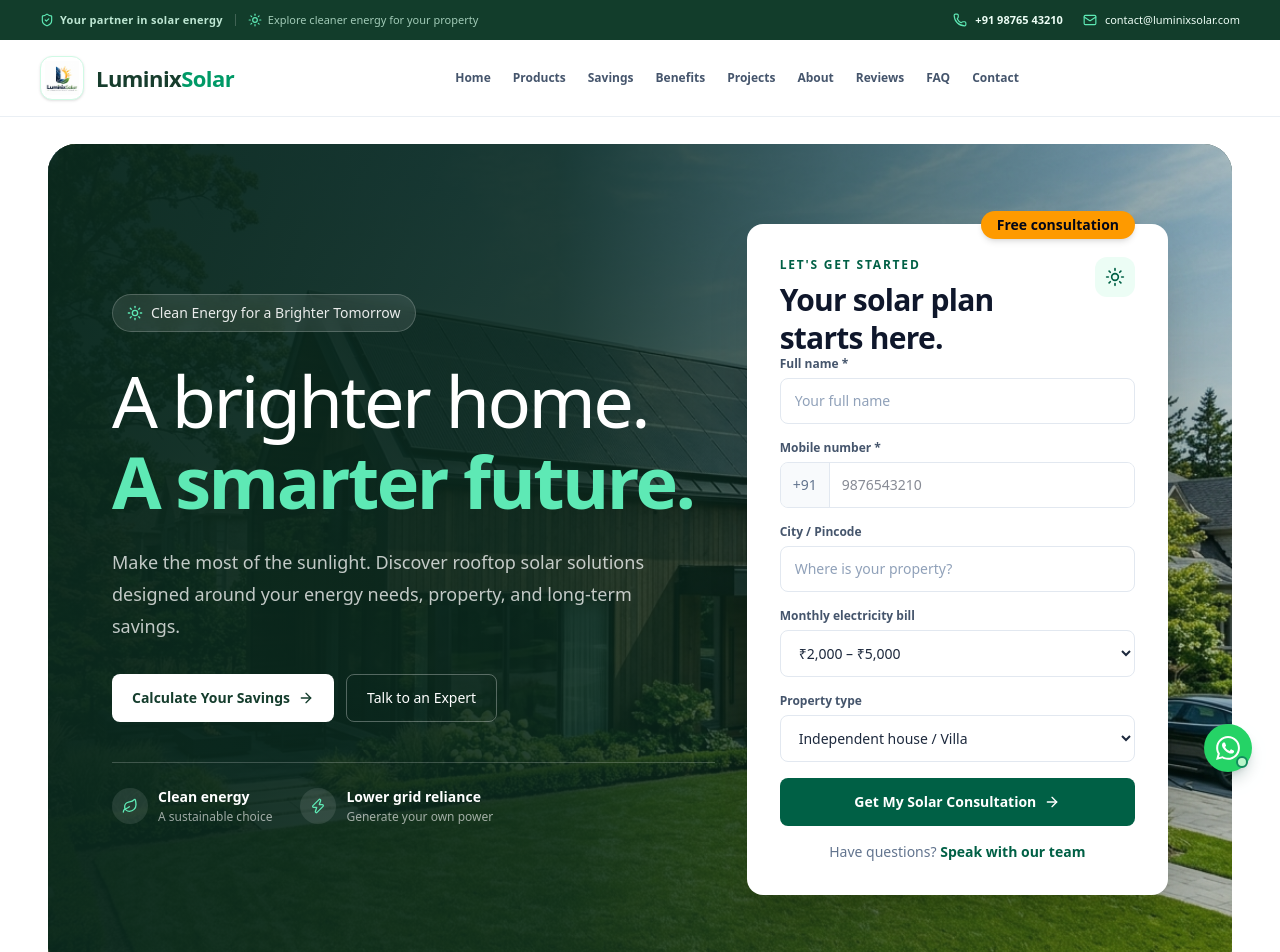
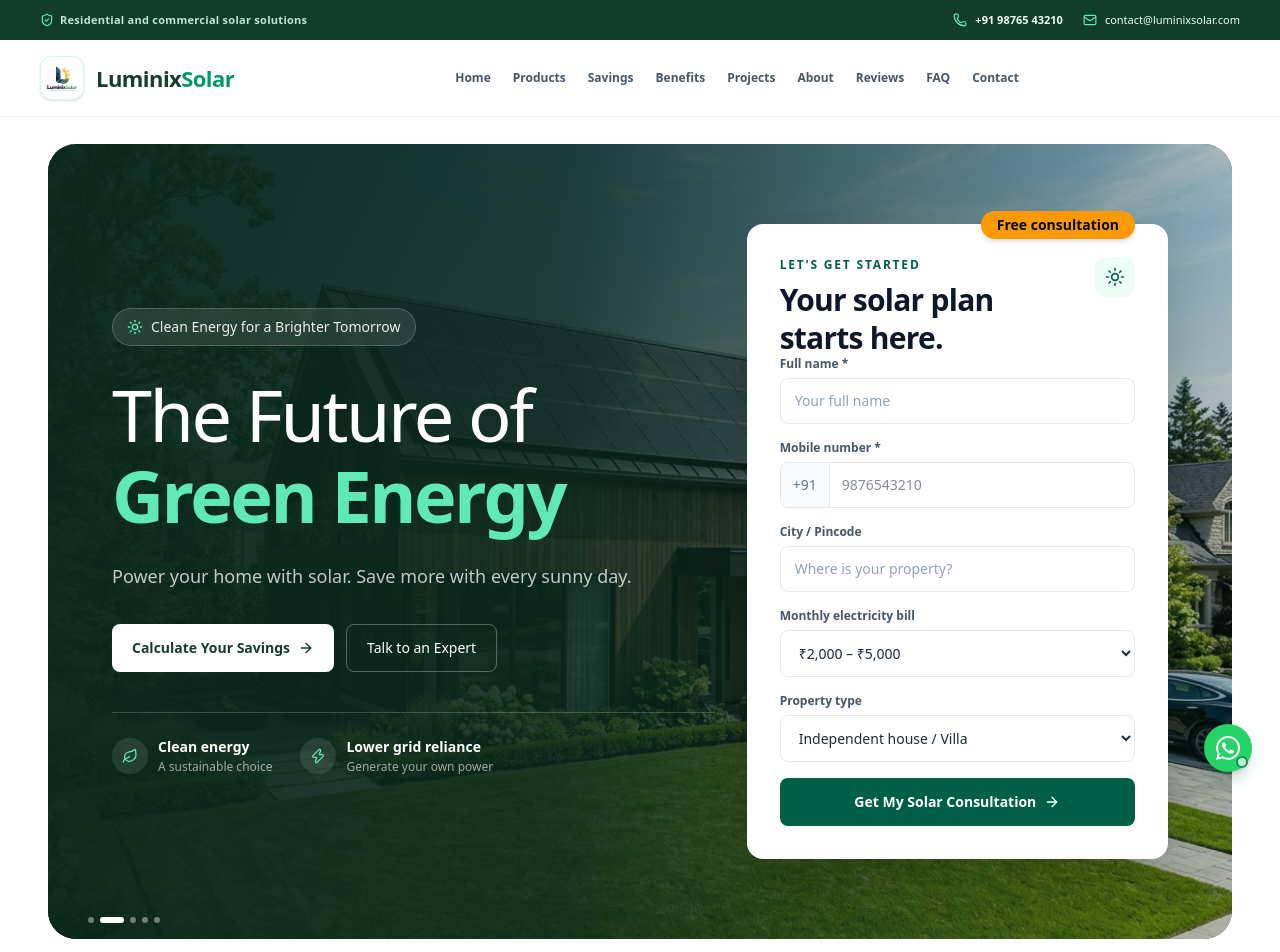
Before and after one commit to Shauryaa007/Luminix-Solar-website, a Next.js app: page / in a window 1280 px wide. Shown: the top 952 px of the page. Built offline with nearby package versions, Linux system fonts and the light colour scheme.

Commit message:
refactor: update marketing copy and text content in HeroSection and Navbar components

```diff
--- a/src/components/HeroSection.tsx
+++ b/src/components/HeroSection.tsx
@@ -117,17 +117,15 @@ export default function HeroSection({
               </div>
 
               <h1 className="mt-7 max-w-2xl text-4xl font-medium leading-[1.12] tracking-[-0.035em] text-white sm:text-5xl lg:text-6xl xl:text-7xl">
-                A brighter home.
+                The Future of
                 <br />
                 <span className="font-semibold text-emerald-300">
-                  A smarter future.
+                  Green Energy
                 </span>
               </h1>
 
               <p className="mt-6 max-w-xl text-base leading-7 text-white/75 sm:text-lg sm:leading-8">
-                Make the most of the sunlight. Discover rooftop
-                solar solutions designed around your energy needs,
-                property, and long-term savings.
+                Power your home with solar. Save more with every sunny day.
               </p>
 
               <div className="mt-8 flex flex-col gap-3 sm:flex-row">
@@ -213,7 +211,7 @@ export default function HeroSection({
 
                     <p className="mt-3 text-sm leading-6 text-slate-600">
                       This demo has simulated your submission.
-                      Connect your backend to receive real inquiries.
+                      Backend yet to be connected to receive real inquiries.
                     </p>
 
                     <button
@@ -359,10 +357,6 @@ export default function HeroSection({
                         <ArrowRight className="h-4 w-4" />
                       )}
                     </button>
-                    <p className="text-center text-sm text-slate-500">
-                      Have questions?{' '}
-                      <a href={`tel:${COMPANY_INFO.phone}`} className="font-semibold text-emerald-800 hover:underline">Speak with our team</a>
-                    </p>
 
                   </form>
                 )}
@@ -389,9 +383,6 @@ export default function HeroSection({
 
         {/* Minimal brand strip */}
         <div className="flex flex-col gap-4 border-b border-slate-200 py-6 sm:flex-row sm:items-center sm:justify-between">
-          <p className="text-xs text-slate-400">
-            Residential and commercial solar solutions
-          </p>
         </div>
       </div>
     </section>
--- a/src/components/Navbar.tsx
+++ b/src/components/Navbar.tsx
@@ -88,12 +88,7 @@ export default function Navbar({
           <div className="flex min-w-0 items-center gap-3">
             <span className="inline-flex shrink-0 items-center gap-1.5 text-[11px] font-semibold tracking-wide text-emerald-100/90">
               <ShieldCheck className="h-3.5 w-3.5 text-emerald-300" />
-              Your partner in solar energy
-            </span>
-            <span className="h-3 w-px bg-white/20" />
-            <span className="hidden items-center gap-1.5 text-[11px] text-emerald-100/75 lg:inline-flex">
-              <Sun className="h-3.5 w-3.5 text-emerald-300" />
-              Explore cleaner energy for your property
+              Residential and commercial solar solutions
             </span>
           </div>
 
```
